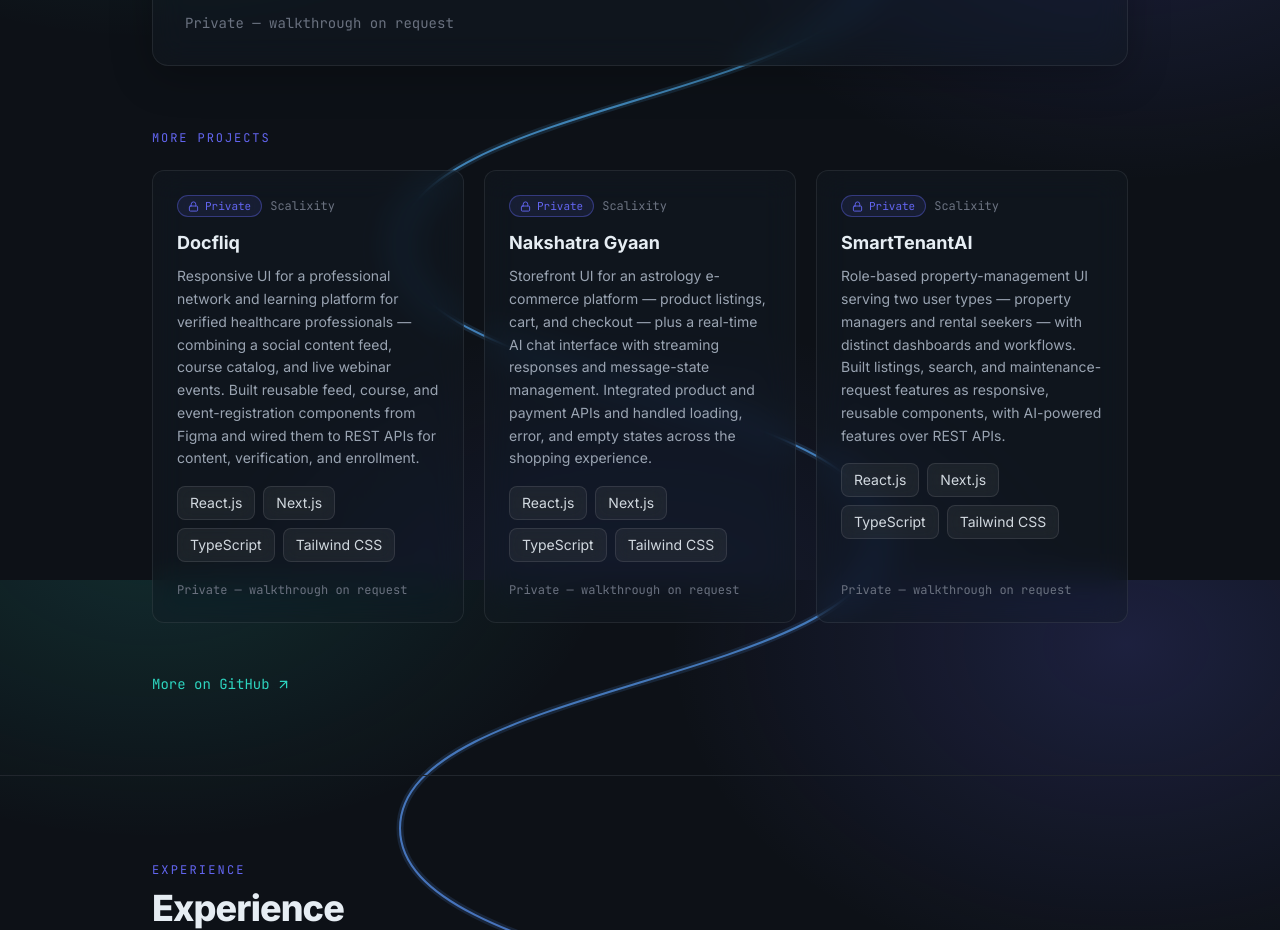
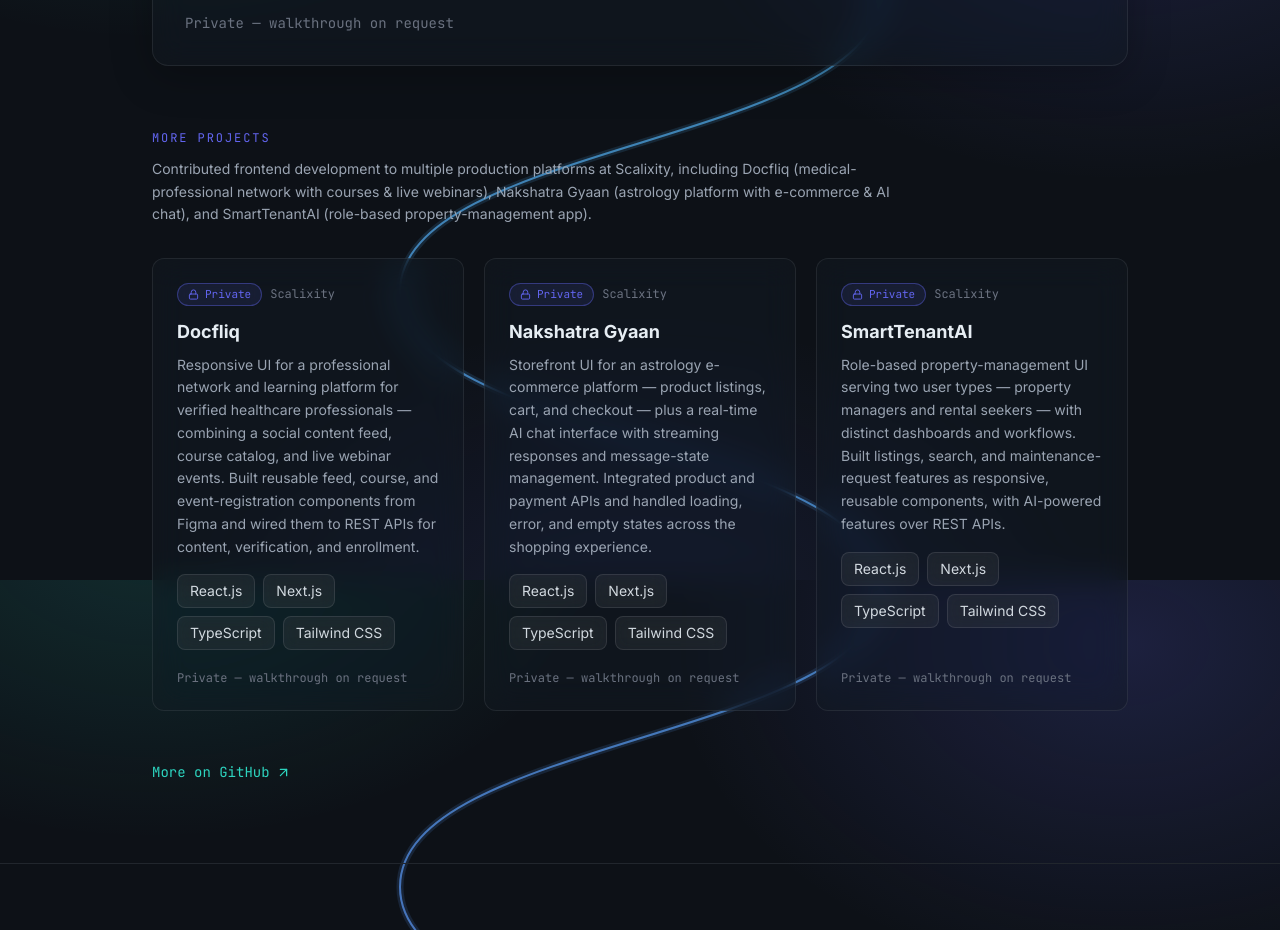
Before and after one commit to Nihalpuse/nihal-puse-portfolio, a Next.js app: page / in a window 1280 px wide. Shown: the part 2620-3550 px from the top of the page. Built offline with nearby package versions, Linux system fonts and the light colour scheme.

Commit message:
feat: add Scalixity production-work summary above the company-projects grid

```diff
--- a/src/components/SelectedWork.tsx
+++ b/src/components/SelectedWork.tsx
@@ -27,9 +27,17 @@
         {more.length > 0 && (
           <div className="mt-16">
             <Reveal>
-              <h3 className="mb-6 font-mono text-xs uppercase tracking-[0.16em] text-accent-2">
+              <h3 className="mb-3 font-mono text-xs uppercase tracking-[0.16em] text-accent-2">
                 More projects
               </h3>
+            </Reveal>
+            <Reveal>
+              <p className="mb-8 max-w-3xl text-sm leading-relaxed text-muted">
+                Contributed frontend development to multiple production platforms at Scalixity,
+                including Docfliq (medical-professional network with courses &amp; live webinars),
+                Nakshatra Gyaan (astrology platform with e-commerce &amp; AI chat), and
+                SmartTenantAI (role-based property-management app).
+              </p>
             </Reveal>
             <div className="grid gap-5 sm:grid-cols-2 lg:grid-cols-3">
               {more.map((project, i) => (
```
